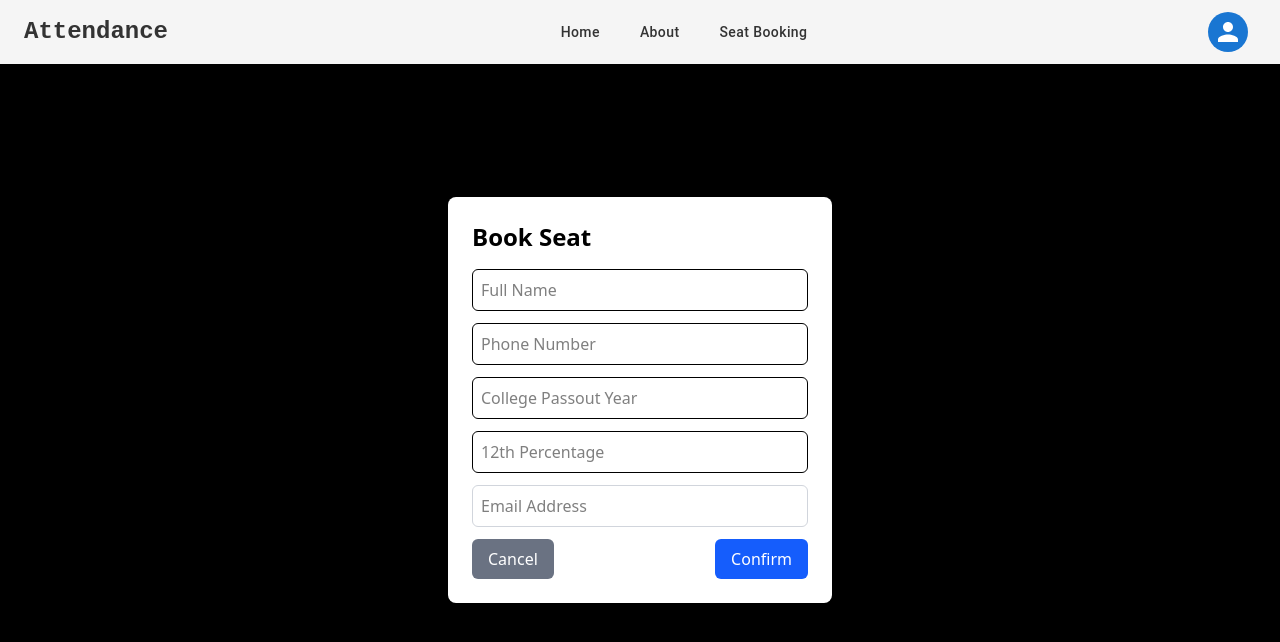
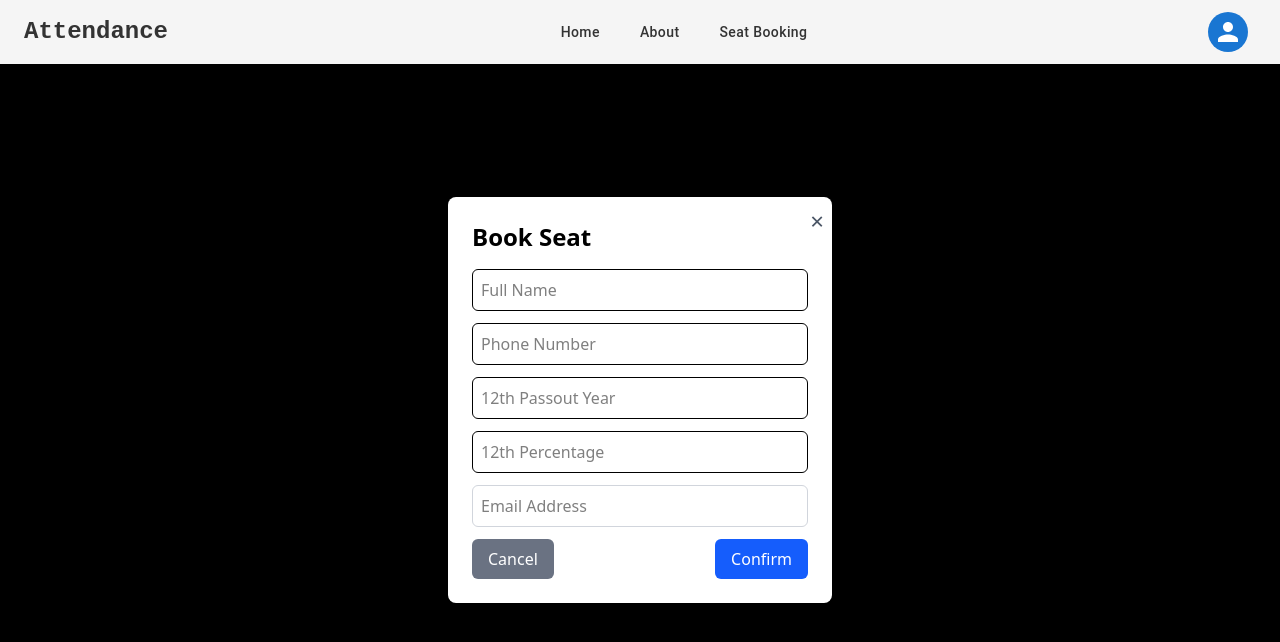
Before and after one commit to rupeshdash009/Attendance_portal01, a React (Vite) app: page /bookingForm in a window 1280 px wide. Shown: the top 642 px of the page. Built offline with nearby package versions, Linux system fonts and the light colour scheme.

Commit message:
all my data

```diff
--- a/package.json
+++ b/package.json
@@ -15,7 +15,7 @@
     "@emotion/styled": "^11.14.0",
     "@fontsource/roboto": "^5.1.1",
     "@mui/icons-material": "^6.4.2",
-    "@mui/material": "^6.4.2",
+    "@mui/material": "^6.4.3",
     "@tailwindcss/vite": "^4.0.3",
     "@toolpad/core": "^0.12.0",
     "build": "^0.1.4",
--- a/src/App.jsx
+++ b/src/App.jsx
@@ -5,12 +5,13 @@ import Home from "./component/Home";
 import About from "./component/About";
 // import Features from "./component/Features";
 // import SeatBooking from "./component/SeatBooking";
-import Login from "./component/Login/Login";
+
 // import { Seatbooking } from "./component/Seatbooking";
 import Seatbooking from './component/Seatbooking';
 import BookingForm from "./component/BookingForm";
 // import { Register } from "./component/Register";
 import Attendance from "./component/Attendance";
+
 
 
 function App() {
@@ -24,8 +25,9 @@ function App() {
         {/* <Route path="/features" element={<Features />} /> */}
         <Route path="/seatbooking" element={<Seatbooking />} />
         <Route path="/bookingForm" element={<BookingForm />} />
-        <Route path="/login" element={<Login />} />
         <Route path="/attendance" element={<Attendance />} />
+        {/* <Route path="/loginDialog" element={<LoginDialog/>} /> */}
+
 
       </Routes>
     </Router>
--- a/src/component/BookingForm.jsx
+++ b/src/component/BookingForm.jsx
@@ -4,13 +4,15 @@ const BookingForm = ({ seat, onClose, onSubmit }) => {
   const [formData, setFormData] = useState({
     name: "",
     phone: "",
-    collegePassout: "",
+    twelfthPassoutYear: "",
     percentage12th: "",
     email: "",
   });
 
   const [loading, setLoading] = useState(false);
   const [error, setError] = useState("");
+  const [eligibilityError, setEligibilityError] = useState(""); // To show eligibility message
+  const [passoutYearError, setPassoutYearError] = useState(""); // For passout year validation
 
   const handleChange = (e) => {
     const { name, value } = e.target;
@@ -18,27 +20,66 @@ const BookingForm = ({ seat, onClose, onSubmit }) => {
   };
 
   const validateEmail = (email) => {
-    // Simple regex for email format validation
     const regex = /^[a-zA-Z0-9._%+-]+@[a-zA-Z0-9.-]+\.[a-zA-Z]{2,}$/;
     return regex.test(email);
   };
 
   const handleSubmit = (e) => {
     e.preventDefault();
+
+    const currentYear = new Date().getFullYear(); // Get the current year
+
+    // Check if passout year is in the future
+    if (formData.twelfthPassoutYear > currentYear) {
+      setPassoutYearError("The passout year cannot be in the future.");
+      return;
+    }
+
+    // Reset passout year error if valid
+    setPassoutYearError("");
+
+    // Check if 12th percentage is 45% or above
+    if (formData.percentage12th < 45) {
+      setEligibilityError("Sorry, you are not eligible for seat booking due to low percentage.");
+      return;
+    }
+
+    // Reset eligibility error if valid
+    setEligibilityError("");
+
     // Basic email validation
     if (!validateEmail(formData.email)) {
       setError("Invalid email. Please enter a valid email address.");
       return;
     }
-    setError("");
+
+    setError(""); // Clear other errors
     onSubmit(formData);
     onClose();
   };
 
   return (
     <div className="fixed inset-0 flex items-center justify-center bg-black bg-opacity-40">
-      <div className="bg-white p-6 rounded-lg shadow-lg w-96">
+      <div className="bg-white p-6 rounded-lg shadow-lg w-96 relative">
+        <button
+          onClick={onClose}
+          className="absolute top-2 right-2 text-gray-600 text-2xl"
+        >
+          ×
+        </button>
         <h2 className="text-2xl font-bold mb-4">Book Seat {seat}</h2>
+
+        {/* Eligibility and Passout Year Error Messages */}
+        {eligibilityError && (
+          <div className="bg-red-100 text-red-600 p-2 mb-4 rounded-md">
+            {eligibilityError}
+          </div>
+        )}
+        {passoutYearError && (
+          <div className="bg-red-100 text-red-600 p-2 mb-4 rounded-md">
+            {passoutYearError}
+          </div>
+        )}
 
         <form onSubmit={handleSubmit} className="space-y-3">
           <input
@@ -63,9 +104,9 @@ const BookingForm = ({ seat, onClose, onSubmit }) => {
 
           <input
             type="text"
-            name="collegePassout"
-            placeholder="College Passout Year"
-            value={formData.collegePassout}
+            name="twelfthPassoutYear"
+            placeholder="12th Passout Year"
+            value={formData.twelfthPassoutYear}
             onChange={handleChange}
             className="w-full p-2 border rounded-md"
             required
@@ -109,6 +150,16 @@ const BookingForm = ({ seat, onClose, onSubmit }) => {
             </button>
           </div>
         </form>
+
+        {/* College Info for Low Percentage */}
+        {formData.percentage12th && formData.percentage12th < 45 && (
+          <div className="mt-4 text-gray-700">
+            <h3 className="font-semibold">Important Information:</h3>
+            <p className="text-sm">
+              We suggest contacting the college's admissions office for more information on your eligibility.
+            </p>
+          </div>
+        )}
       </div>
     </div>
   );
--- a/src/component/Login/Login.jsx
+++ /dev/null
@@ -1,9 +0,0 @@
-import React from 'react'
-
-const Login = () => {
-  return (
-    <div>Login</div>
-  )
-}
-
-export default Login
--- a/src/component/Navbar.jsx
+++ b/src/component/Navbar.jsx
@@ -1,8 +1,9 @@
-import React, { useState, useEffect } from "react";
+import React, { useState } from "react";
 import { Link, useNavigate } from "react-router-dom";
 import { AppBar, Toolbar, IconButton, Typography, Box, Avatar, Button, Dialog, DialogTitle, DialogContent, DialogActions, TextField, FormControlLabel, Switch } from "@mui/material";
 import { styled } from "@mui/material/styles";
 import { motion } from "framer-motion";
+import { Close } from "@mui/icons-material";  // Import Close icon
 
 // Pages for navigation
 const pages = [
@@ -192,8 +193,14 @@ function Navbar() {
 
       {/* Styled Login Dialog */}
       <StyledDialog open={openLogin} onClose={handleCloseLogin}>
-        <DialogTitle sx={{ fontWeight: "bold", fontSize: "26px", marginBottom: "20px" }}>
+        <DialogTitle sx={{ fontWeight: "bold", fontSize: "26px", marginBottom: "20px", position: "relative" }}>
           {userType === "student" ? "Student Login" : "Teacher Login"}
+          <IconButton
+            onClick={handleCloseLogin}
+            sx={{ position: "absolute", top: "10px", right: "10px", color: "#fff" }}
+          >
+            <Close />
+          </IconButton>
         </DialogTitle>
         <DialogContent>
           <FormControlLabel
--- a/src/component/RupeshNav.jsx
+++ /dev/null
@@ -1,10 +0,0 @@
-import React from 'react'
-
-const RupeshNav = () => {
-  return (
-
-    <h1>good</h1>
-  )
-}
-
-export default RupeshNav
```
Also changed, not shown: 1 other file (tests, documents, lock files or other folders).
